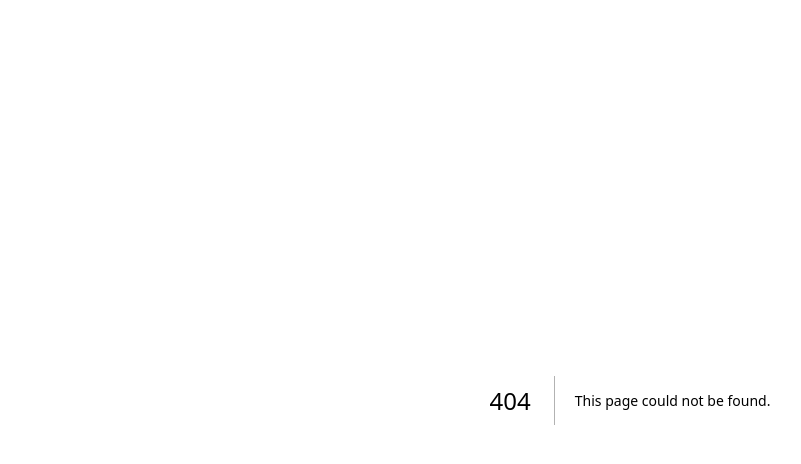
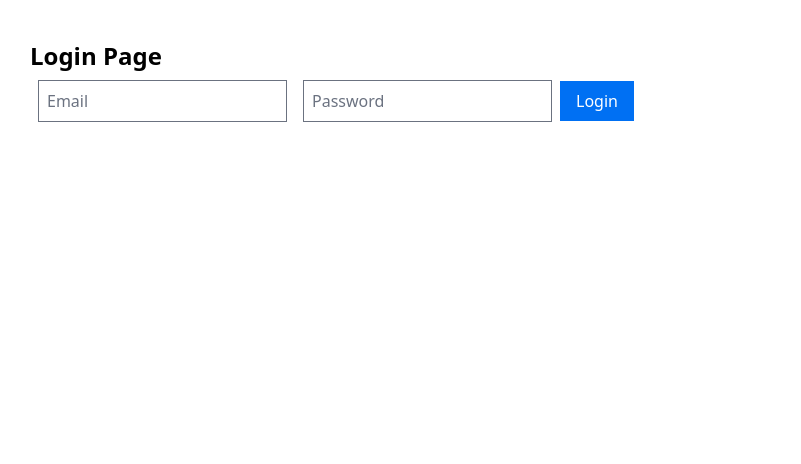
Before and after one commit to dogagcmnr/verceldash, a Next.js app: page /login in a window 1280 px wide. Before the commit this address had no page. Shown: the top 464 px of the page, without its empty margins (10-811 px from the left). Built offline with nearby package versions, Linux system fonts and the light colour scheme.

Commit message:
Create page.tsx

```diff
--- /dev/null
+++ b/app/login/page.tsx
@@ -0,0 +1,14 @@
+// app/login/page.tsx
+
+export default function LoginPage() {
+  return (
+    <div className="p-10">
+      <h1 className="text-2xl font-bold">Login Page</h1>
+      <form>
+        <input type="email" placeholder="Email" className="border p-2 m-2" />
+        <input type="password" placeholder="Password" className="border p-2 m-2" />
+        <button type="submit" className="bg-blue-500 text-white px-4 py-2">Login</button>
+      </form>
+    </div>
+  );
+}
```
